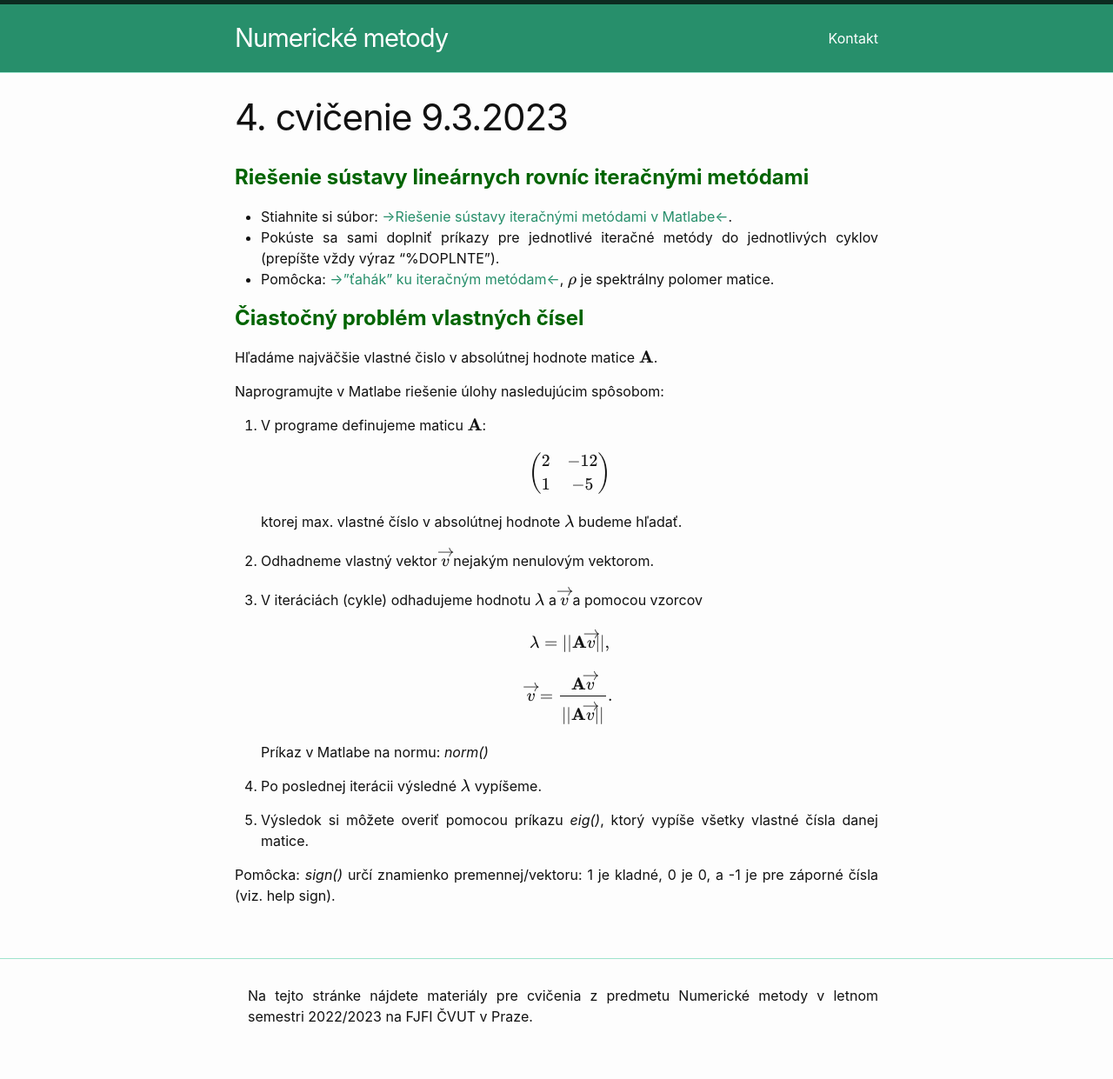
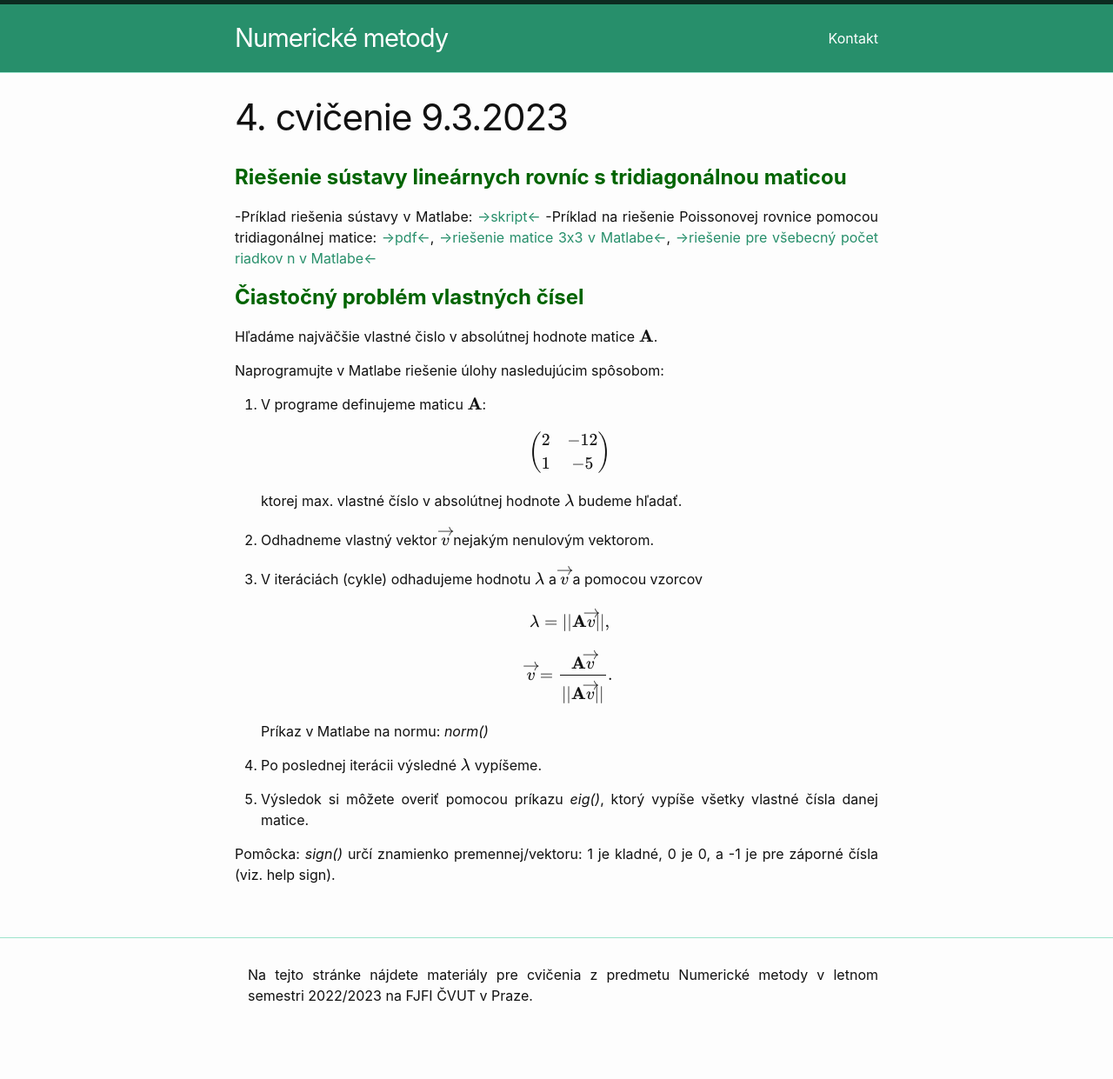
Before and after one commit to maslarova/maslarova.github.io, a Jekyll site: the page built from _posts/2023-03-09-cvicenie4.md, in a window 1280 px wide. Shown: the whole page at 87% size. Built offline with Jekyll 4.4.1, drawn with Linux system fonts in a browser that asks for light colours; after the commit the page ends 1217 px from its top, so only the background shows below that.

Commit message:
2023-03-09-cvicenie4.md

```diff
--- a/_posts/2023-03-09-cvicenie4.md
+++ b/_posts/2023-03-09-cvicenie4.md
@@ -4,11 +4,11 @@ title:  "4. cvičenie 9.3.2023"
 date:   2023-03-03 03:26:13 +0100
 ---
 
-<span style="color:DarkGreen"> <font size="+2"><b>Riešenie sústavy lineárnych rovníc iteračnými metódami</b></font></span><br>
+<span style="color:DarkGreen"> <font size="+2"><b>Riešenie sústavy lineárnych rovníc s tridiagonálnou maticou</b></font></span><br>
 
-- Stiahnite si súbor: [->Riešenie sústavy iteračnými metódami v Matlabe<-](http://maslarova.github.io/cvicenie4/iter_metody.m).
-- Pokúste sa sami doplniť príkazy pre jednotlivé iteračné metódy do jednotlivých cyklov (prepíšte vždy výraz "%DOPLNTE").
-- Pomôcka: [->"ťahák" ku iteračným metódam<-](http://maslarova.github.io/cvicenie4/iter_metody_tahak.pdf), $$\rho$$ je spektrálny polomer matice.
+-Príklad riešenia sústavy v Matlabe: [->skript<-](http://maslarova.github.io/cvicenie4/iter_metody.m)
+-Príklad na riešenie Poissonovej rovnice pomocou tridiagonálnej matice: [->pdf<-](http://maslarova.github.io/cvicenie4/iter_metody.m), [->riešenie matice 3x3 v Matlabe<-](http://maslarova.github.io/cvicenie4/iter_metody.m), [->riešenie pre všebecný počet riadkov n v Matlabe<-](http://maslarova.github.io/cvicenie4/iter_metody.m)
+
 
 <!--
 Na štvrtom cvičení budeme pokračovať v riešení sústavy lineárnych rovníc. Na prednáške ste sa dozvedeli, že okrem priamych metód, ktoré sme preberali minulé cvičenie, existujú ešte gradientné a iteračné metódy. My sa na cvičení bližšie pozrieme na iteračné metódy.
```
